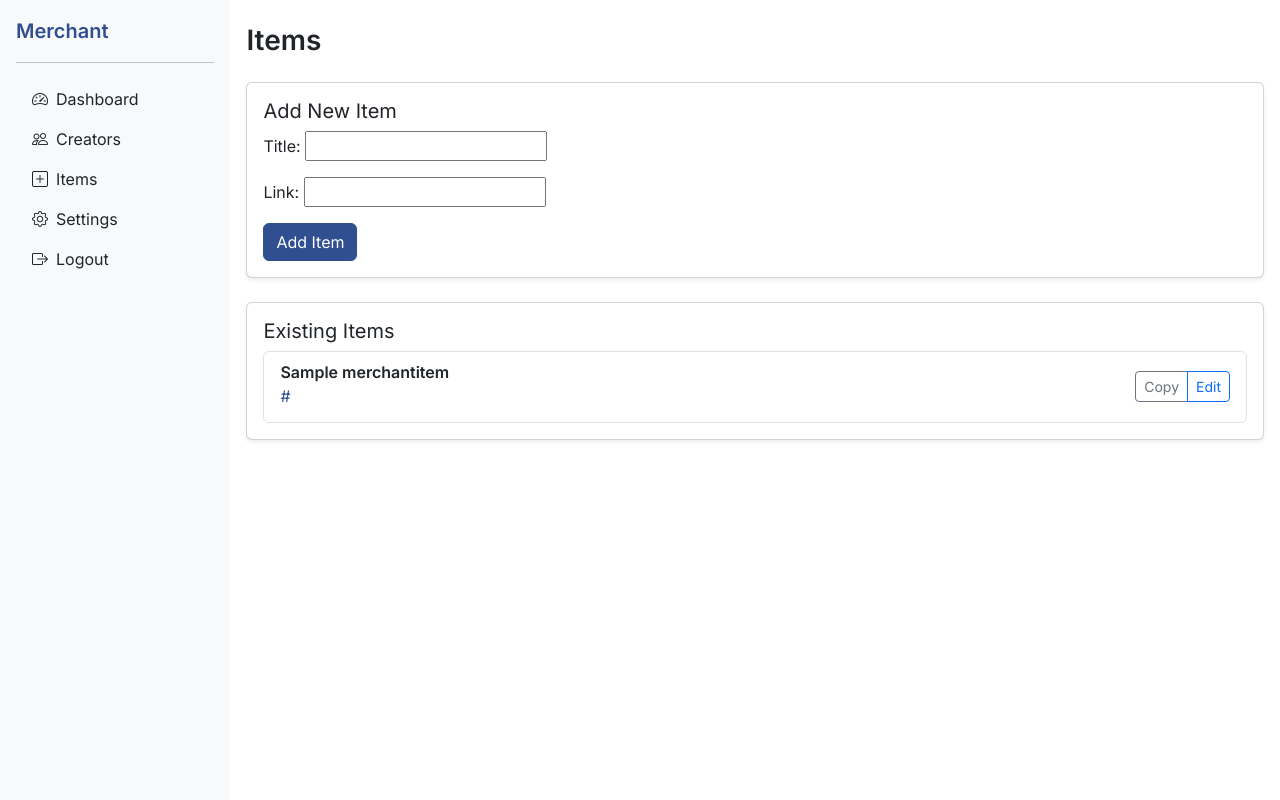
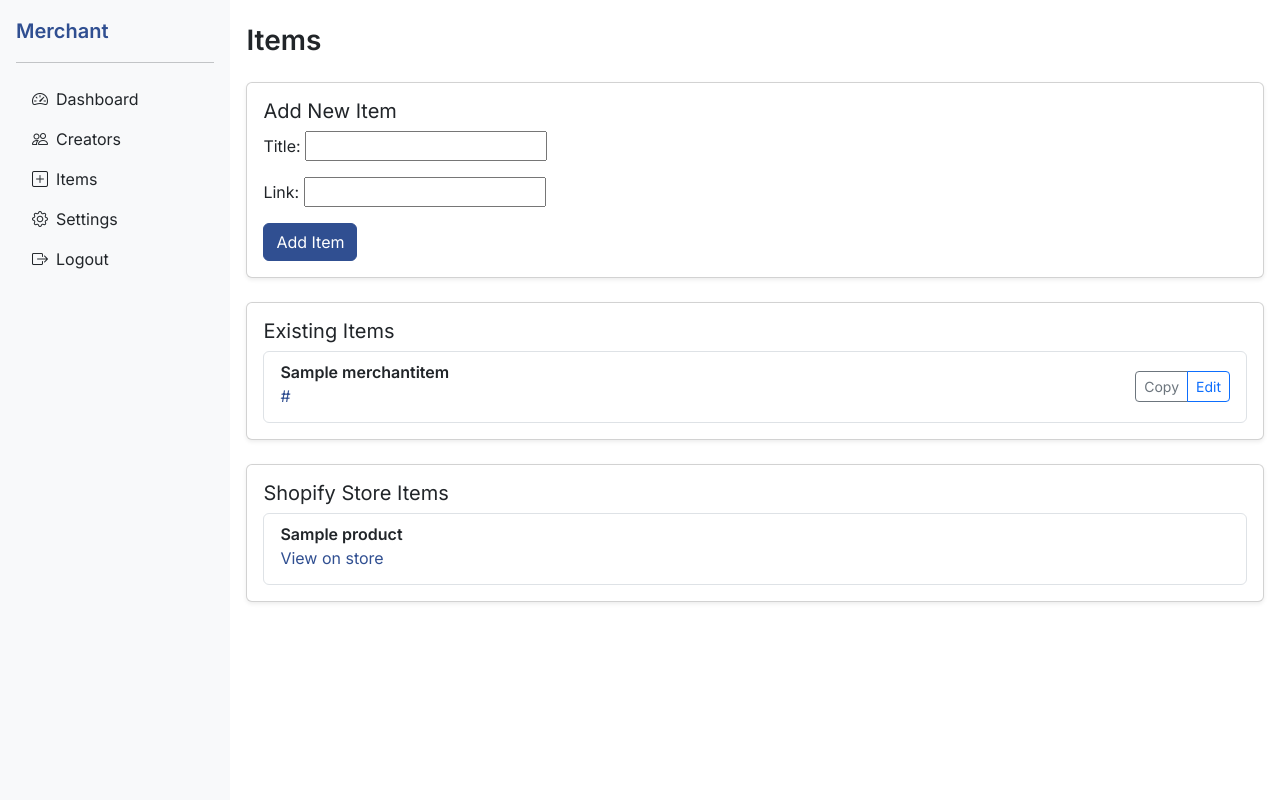
Before and after one commit to echang112368/badger, a Django app: template templates/merchants/items.html in a window 1280 px wide. Run offline with Django 5.2, Linux system fonts and the light colour scheme; tables that the repository leaves empty hold one stand-in row (values such as "Sample post"); the template is opened without the code that fills it: values that come from a table or form of the project are taken from there, most other values are stand-ins (such as "Sample title", 1, 10 or a date in 2020).

Commit message:
Add Shopify catalog listing to merchant items

```diff
--- a/templates/merchants/items.html
+++ b/templates/merchants/items.html
@@ -31,6 +31,24 @@
                 </li>
                 {% empty %}
                 <li class="list-group-item text-center">No items yet.</li>
+                {% endfor %}
+            </ul>
+        </div>
+    </div>
+
+    <div class="card shadow-sm rounded mt-4">
+        <div class="card-body">
+            <h5 class="card-title">Shopify Store Items</h5>
+            <ul class="list-group">
+                {% for product in shopify_items %}
+                <li class="list-group-item d-flex justify-content-between align-items-center">
+                    <div class="me-2">
+                        <div class="fw-bold">{{ product.title }}</div>
+                        <a href="https://{{ shopify_domain }}/products/{{ product.handle }}" target="_blank" class="text-decoration-none d-inline-block text-truncate" style="max-width: 250px;" title="{{ product.title }}">View on store</a>
+                    </div>
+                </li>
+                {% empty %}
+                <li class="list-group-item text-center">No Shopify items.</li>
                 {% endfor %}
             </ul>
         </div>
```
Also changed, not shown: merchants/views.py (+24 -1 lines), shopify_app/shopify_client.py (+18 -0 lines).
